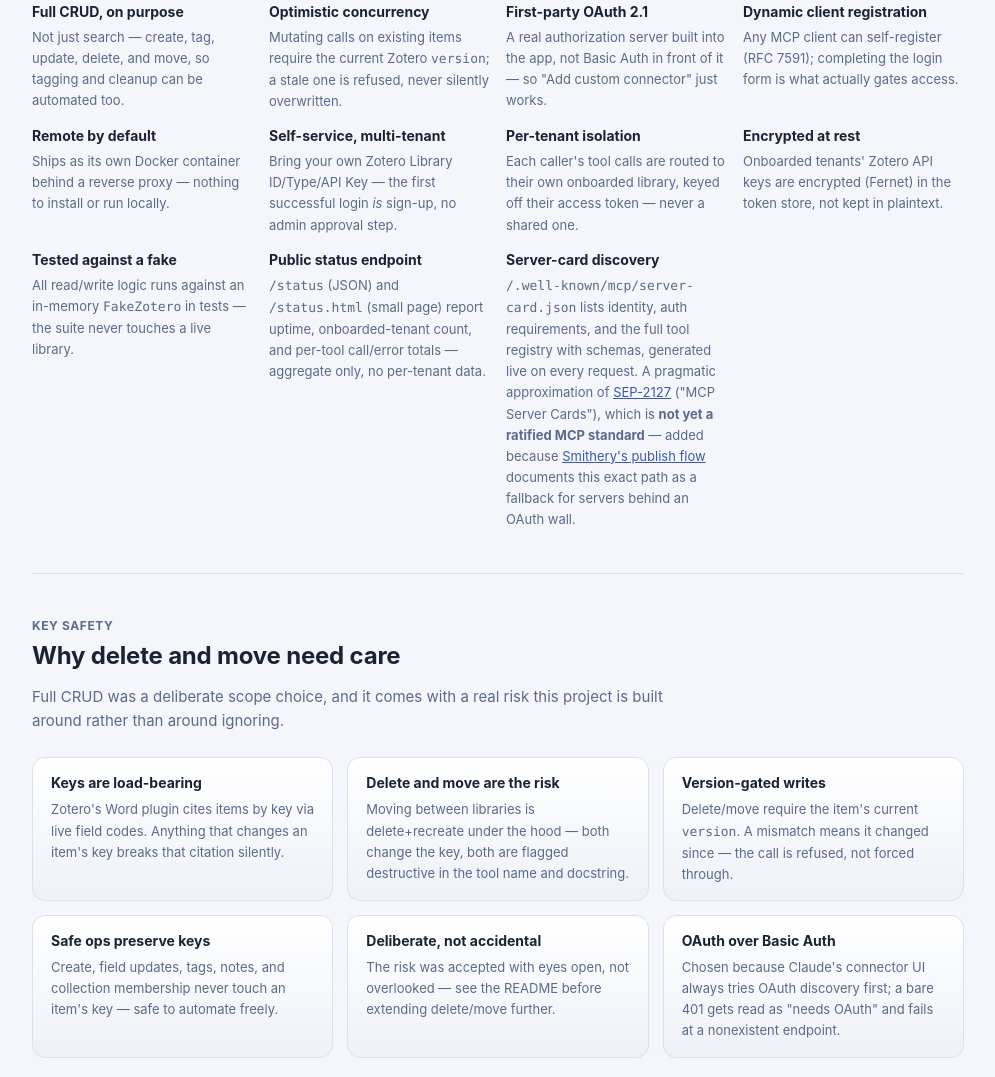
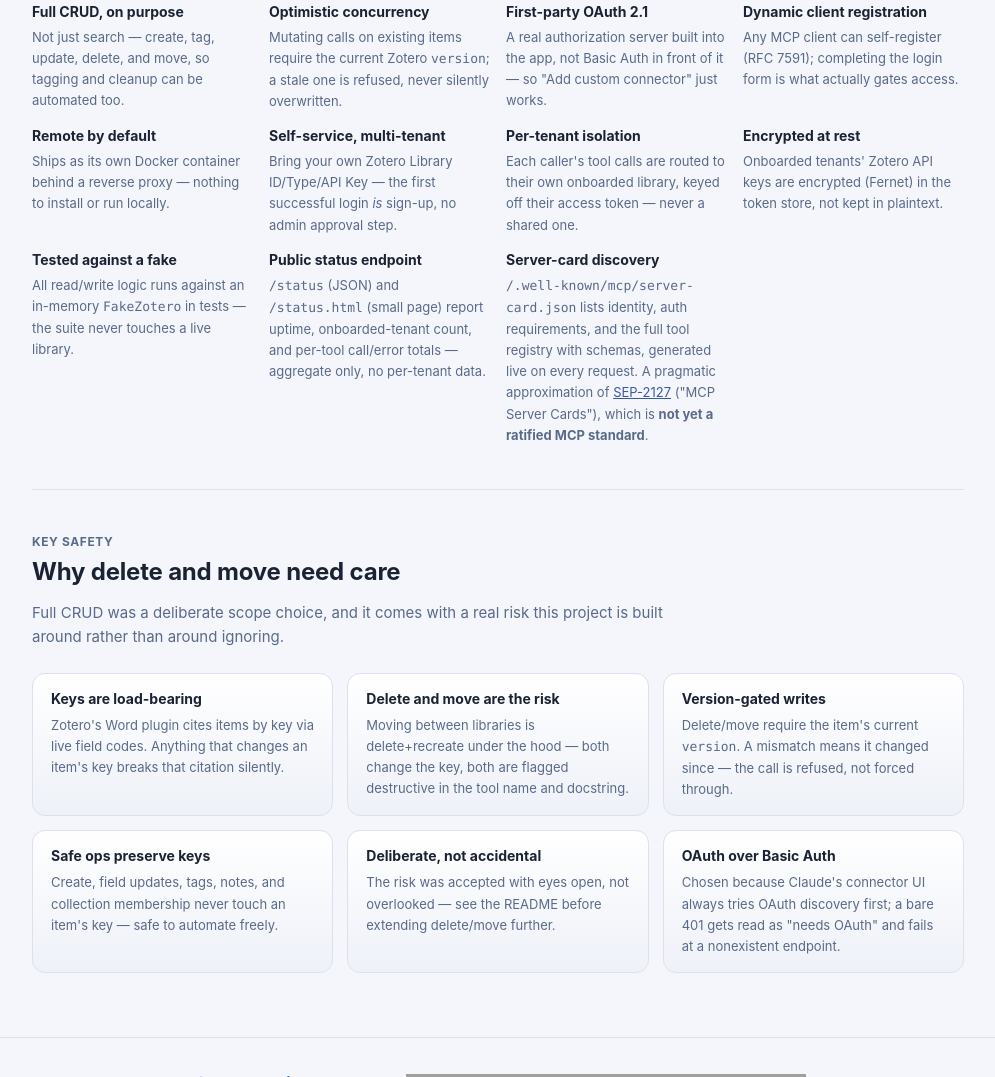
Before and after one commit to herbertkokholm/cite-caddy, a plain HTML site: page docs/index.html in a window 1280 px wide. Shown: the part 2530-3607 px from the top of the page, without its empty margins (142-1137 px from the left). Drawn offline with Linux system fonts and the light colour scheme; grey boxes are pictures that could not be loaded.

Commit message:
Remove Smithery mention from landing page

```diff
--- a/docs/index.html
+++ b/docs/index.html
@@ -642,9 +642,7 @@
         <div class="feat"><b>Server-card discovery</b><span><code>/.well-known/mcp/server-card.json</code> lists
             identity, auth requirements, and the full tool registry with schemas, generated live on every request.
             A pragmatic approximation of <a href="https://github.com/modelcontextprotocol/modelcontextprotocol/pull/2127" target="_blank" rel="noopener">SEP-2127</a>
-            ("MCP Server Cards"), which is <strong>not yet a ratified MCP standard</strong> — added because
-            <a href="https://smithery.ai/docs/build/publish" target="_blank" rel="noopener">Smithery's publish flow</a>
-            documents this exact path as a fallback for servers behind an OAuth wall.</span></div>
+            ("MCP Server Cards"), which is <strong>not yet a ratified MCP standard</strong>.</span></div>
       </div>
     </section>
 
```
